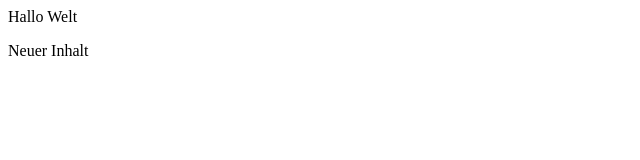
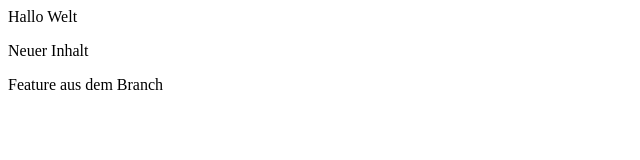
Before and after one commit to MatildaCla/git_test, a plain HTML site: page index.html in a window 1280 px wide. Shown: the whole page, without its empty margins (0-640 px from the left). Drawn offline with Linux system fonts and the light colour scheme.

Commit message:
New feature added

```diff
--- a/index.html
+++ b/index.html
@@ -1,2 +1,3 @@
 <p>Hallo Welt</p>
 <p> Neuer Inhalt</p>
+<p>Feature aus dem Branch</p>
```
